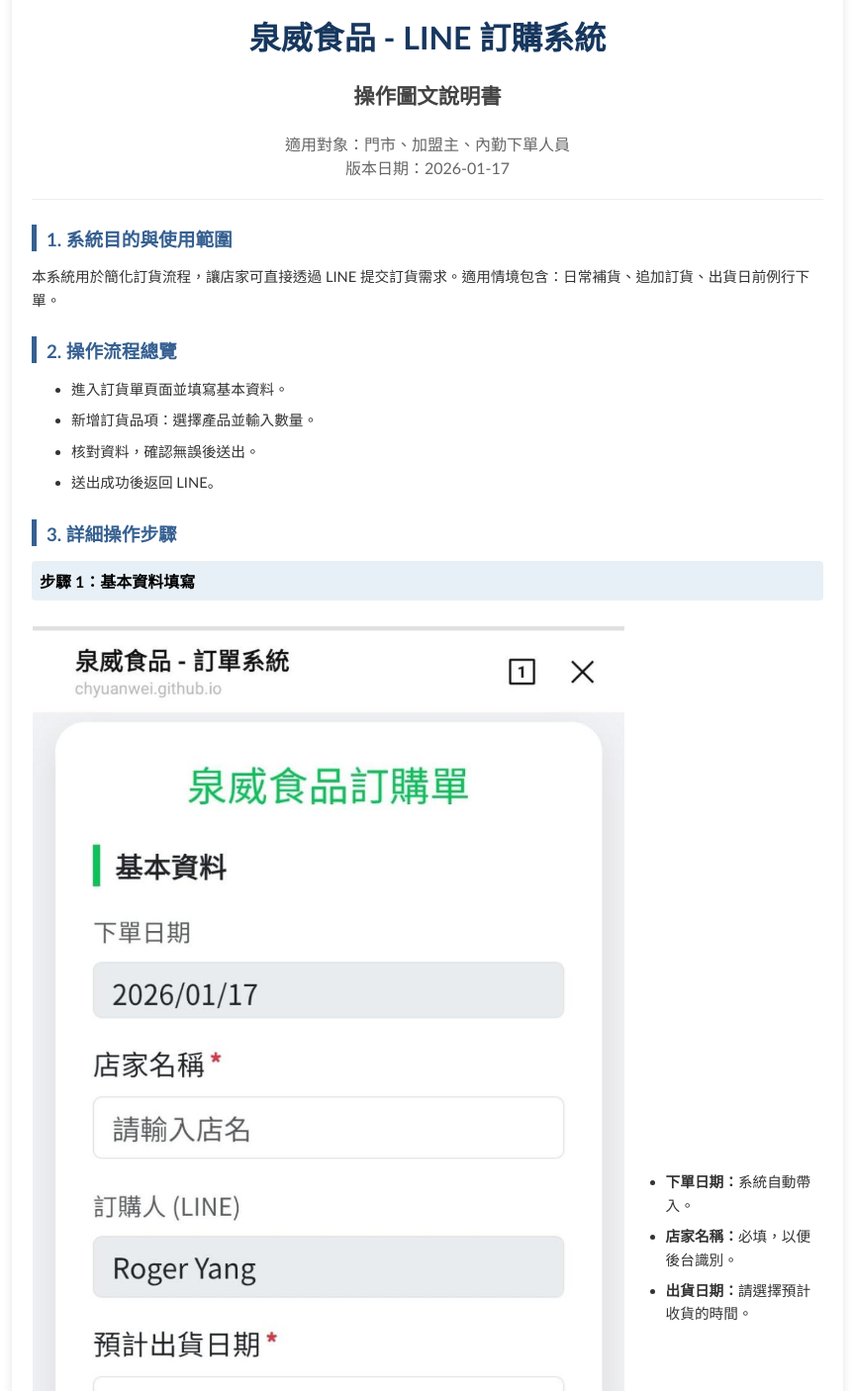
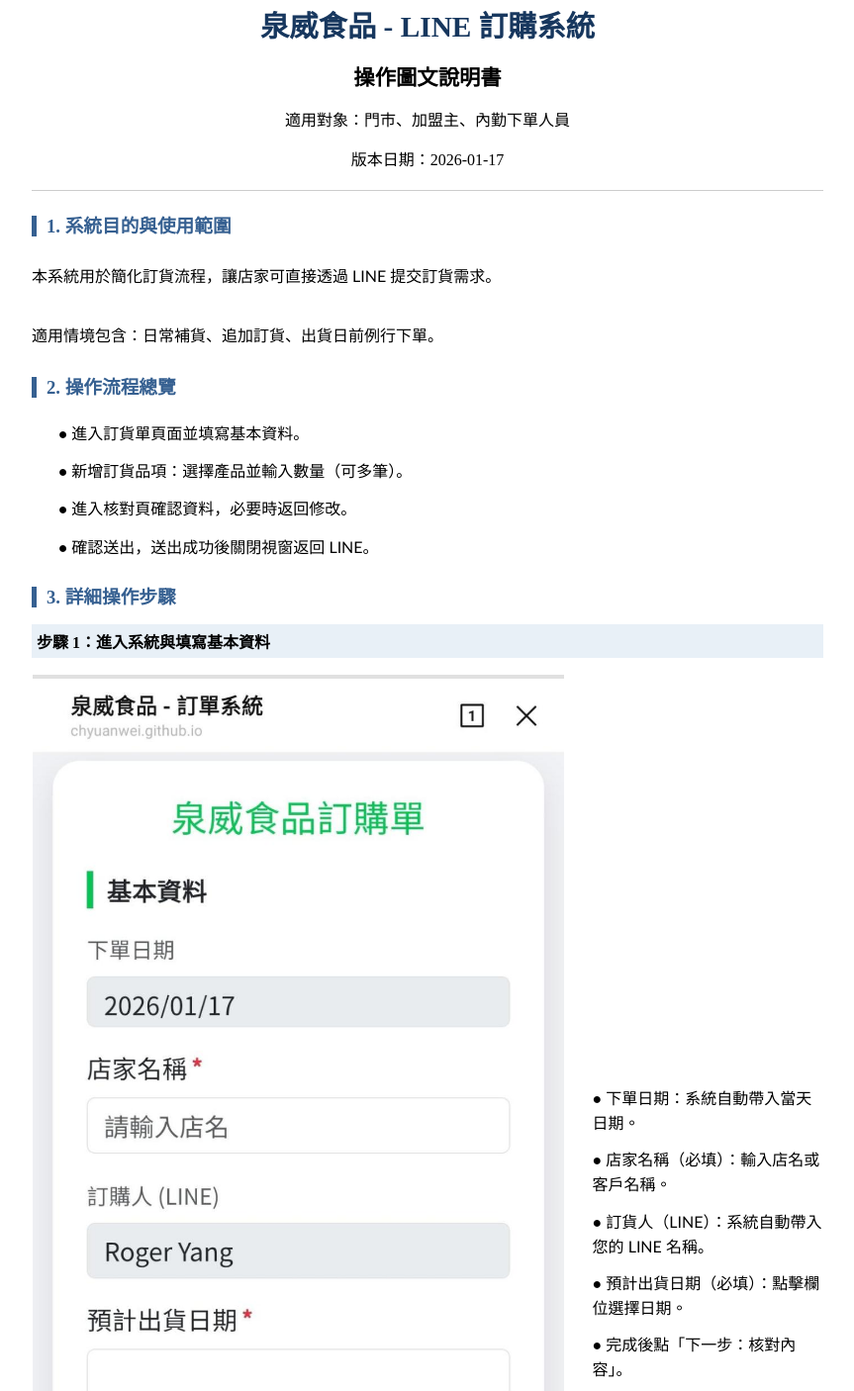
Before and after one commit to chyuanwei/orderform, a plain HTML site: page manual.html in a window 1280 px wide. Shown: the part 17-1423 px from the top of the page at 99% size, without its empty margins (208-1071 px from the left). Drawn offline with Linux system fonts and the light colour scheme; a web font is replaced by a local one.

Commit message:
Update manual.html

```diff
--- a/manual.html
+++ b/manual.html
@@ -1,125 +1,169 @@
-<!DOCTYPE html>
-<html lang="zh-Hant">
+<html>
+
 <head>
-  <meta charset="UTF-8">
+  <meta content="text/html; charset=UTF-8" http-equiv="content-type">
   <meta name="viewport" content="width=device-width, initial-scale=1.0">
-  <title>泉威食品 - 操作說明書</title>
   <style type="text/css">
     @import url(https://themes.googleusercontent.com/fonts/css?kit=fpjTOVmNbO4Lz34iLyptLTi9jKYd1gJzj5O2gWsEpXol-nTHck7FFkZplK5meosG);
 
-    /* --- RWD 核心補強 --- */
-    body {
-      margin: 0;
-      padding: 0;
-      background-color: #f4f4f4;
-      font-family: "Calibri", "微軟正黑體", sans-serif;
-    }
+    /* --- RWD 核心補強 CSS --- */
 
-    .doc-content {
-      max-width: 800px;
-      margin: 0 auto !important;
-      padding: 20px !important;
-      background-color: #ffffff;
-      box-shadow: 0 0 10px rgba(0,0,0,0.1);
-    }
-
+    /* 1. 基礎重設：讓圖片不超過螢幕 */
     img {
       max-width: 100% !important;
       height: auto !important;
-      display: block;
-      margin: 10px auto;
     }
 
-    table {
+    /* 2. 容器優化：移除固定外邊距 */
+    .doc-content {
+      max-width: 800px; /* 限制電腦版最大寬度 */
+      margin: 0 auto !important;
+      padding: 20px !important; /* 手機版內縮 */
+      background-color: #ffffff;
+    }
+
+    /* 3. 表格響應式處理 */
+    .c2 {
       width: 100% !important;
       border-collapse: collapse;
-      margin: 15px 0;
     }
 
-    /* 手機版自動堆疊 */
+    /* 當螢幕小於 768px (手機/平板) 時執行以下動作 */
     @media (max-width: 768px) {
-      td {
+      /* 讓表格單元格變成區塊元素，實現自動堆疊 */
+      .c17, .c10, .c28, .c33 {
         display: block !important;
         width: 100% !important;
-        box-sizing: border-box;
+        padding: 10px 0 !important;
       }
-      .c17, .c10, .c28, .c33 {
-        width: 100% !important;
-        padding: 10px !important;
-      }
-      span[style*="width"] {
+
+      /* 移除圖片外層多餘的固定寬度 */
+      span[style*="width"], img[style*="width"] {
         width: 100% !important;
         height: auto !important;
       }
+
+      /* 讓文字居中顯示（可選） */
+      .c21 {
+        text-align: center !important;
+      }
     }
 
-    /* --- 樣式微調 --- */
-    .c34 { font-size: 24pt; font-weight: 700; color: #17375e; text-align: center; margin: 10px 0; }
-    .c27 { font-size: 16pt; font-weight: 700; text-align: center; color: #444; }
-    .c26 { font-size: 14pt; font-weight: 700; color: #366091; border-left: 5px solid #366091; padding-left: 10px; margin-top: 25px; display: block; }
-    .c14 { font-size: 12pt; font-weight: 700; background: #e8f0f7; padding: 8px; margin-top: 15px; border-radius: 4px; }
-    .c0 { font-size: 11pt; line-height: 1.6; color: #333; }
-    li { margin-bottom: 8px; }
-    hr { border: 0; border-top: 1px solid #eee; margin: 20px 0; }
+    /* --- 以下保留您原始的 Google Docs 樣式並微調 --- */
+
+    ul.lst-kix_list_1-0, ol.lst-kix_list_3-0, ul.lst-kix_list_5-7, ul.lst-kix_list_5-8,
+    ul.lst-kix_list_5-5, ul.lst-kix_list_5-6, ul.lst-kix_list_1-3, ul.lst-kix_list_5-0,
+    ul.lst-kix_list_1-4, ul.lst-kix_list_1-1, ul.lst-kix_list_1-2, ul.lst-kix_list_5-3,
+    ul.lst-kix_list_1-7, ul.lst-kix_list_5-4, ul.lst-kix_list_1-8, ul.lst-kix_list_5-1,
+    ul.lst-kix_list_1-5, ul.lst-kix_list_5-2, ul.lst-kix_list_1-6, ol.lst-kix_list_6-0,
+    ol.lst-kix_list_2-0, ul.lst-kix_list_4-8, ul.lst-kix_list_4-6, ul.lst-kix_list_4-7,
+    ul.lst-kix_list_4-0, ul.lst-kix_list_4-1, ul.lst-kix_list_4-4, ul.lst-kix_list_4-5,
+    ul.lst-kix_list_4-2, ul.lst-kix_list_4-3, ul.lst-kix_list_3-7, ul.lst-kix_list_3-8,
+    ul.lst-kix_list_3-1, ul.lst-kix_list_3-2, ul.lst-kix_list_3-5, ul.lst-kix_list_3-6,
+    ul.lst-kix_list_3-3, ul.lst-kix_list_3-4, ul.lst-kix_list_6-6, ul.lst-kix_list_6-7,
+    ul.lst-kix_list_6-4, ul.lst-kix_list_2-8, ul.lst-kix_list_6-5, ul.lst-kix_list_6-8,
+    ul.lst-kix_list_2-2, ul.lst-kix_list_2-3, ul.lst-kix_list_2-1, ul.lst-kix_list_6-2,
+    ul.lst-kix_list_2-6, ul.lst-kix_list_6-3, ul.lst-kix_list_2-7, ul.lst-kix_list_2-4,
+    ul.lst-kix_list_6-1, ul.lst-kix_list_2-5 {
+      list-style-type: none;
+      padding: 0;
+      margin: 0;
+    }
+
+    .lst-kix_list_3-0>li:before { content: "" counter(lst-ctn-kix_list_3-0, decimal) ". " }
+    .lst-kix_list_6-0>li:before { content: "" counter(lst-ctn-kix_list_6-0, decimal) ". " }
+    .lst-kix_list_2-0>li:before { content: "" counter(lst-ctn-kix_list_2-0, decimal) ". " }
+    .lst-kix_list_5-0>li:before, .lst-kix_list_4-0>li:before, .lst-kix_list_1-0>li:before { content: "\0025cf   " }
+
+    ol { counter-reset: lst-ctn-kix_list_3-0 0 lst-ctn-kix_list_6-0 0 lst-ctn-kix_list_2-0 0; }
+    li { counter-increment: lst-ctn-kix_list_3-0; } /* 簡化計數邏輯 */
+
+    .c7, .c19, .c4, .c16, .c22, .c15 { margin-left: 20pt; padding: 5pt 0; line-height: 1.5; }
+    .c0, .c11, .c12 { font-family: "Calibri", "微軟正黑體"; font-size: 12pt; }
+    .c34 { font-size: 22pt; font-weight: 700; color: #17375e; }
+    .c27 { font-size: 16pt; font-weight: 700; }
+    .c26 { font-size: 14pt; font-weight: 700; color: #366091; border-left: 5px solid #366091; padding-left: 10px; }
+    .c14 { font-size: 12pt; font-weight: 700; background: #e8f0f7; padding: 5px; display: block; }
+    .c24, .c25, .c20, .c30, .c1 { text-align: center; }
+    .c31 { padding: 10px 0; }
+    hr { border: 0; border-top: 1px solid #ccc; margin: 20px 0; }
+
   </style>
 </head>
 
 <body class="doc-content">
-  <div class="c24">
-    <p class="c34">泉威食品 - LINE 訂購系統</p>
-    <p class="c27">操作圖文說明書</p>
-    <p style="text-align: center; color: #666;">
-      適用對象：門市、加盟主、內勤下單人員<br>
-      版本日期：2026-01-17
-    </p>
-  </div>
+  <p class="c24"><span class="c34">泉威食品 - LINE 訂購系統</span></p>
+  <p class="c25"><span class="c27">操作圖文說明書</span></p>
+  <p class="c20">
+    <span class="c23">適用對象：門市、加盟主、內勤下單人員</span>
+  </p>
+  <p class="c30"><span class="c23">版本日期：2026-01-17</span></p>
   <hr>
 
-  <span class="c26">1. 系統目的與使用範圍</span>
-  <p class="c0">本系統用於簡化訂貨流程，讓店家可直接透過 LINE 提交訂貨需求。適用情境包含：日常補貨、追加訂貨、出貨日前例行下單。</p>
+  <p class="c18"><span class="c26">1. 系統目的與使用範圍</span></p>
+  <p class="c31">
+    <span class="c12">本系統用於簡化訂貨流程，讓店家可直接透過 LINE 提交訂貨需求。</span>
+  </p>
+  <p class="c31">
+    <span class="c12">適用情境包含：日常補貨、追加訂貨、出貨日前例行下單。</span>
+  </p>
 
-  <span class="c26">2. 操作流程總覽</span>
-  <ul class="c0">
-    <li>進入訂貨單頁面並填寫基本資料。</li>
-    <li>新增訂貨品項：選擇產品並輸入數量。</li>
-    <li>核對資料，確認無誤後送出。</li>
-    <li>送出成功後返回 LINE。</li>
+  <p class="c18"><span class="c26">2. 操作流程總覽</span></p>
+  <ul class="c3 lst-kix_list_5-0 start">
+    <li class="c7 li-bullet-0"><span class="c0">進入訂貨單頁面並填寫基本資料。</span></li>
+    <li class="c16 li-bullet-0"><span class="c0">新增訂貨品項：選擇產品並輸入數量（可多筆）。</span></li>
+    <li class="c16 li-bullet-0"><span class="c0">進入核對頁確認資料，必要時返回修改。</span></li>
+    <li class="c15 li-bullet-0"><span class="c0">確認送出，送出成功後關閉視窗返回 LINE。</span></li>
   </ul>
 
-  <span class="c26">3. 詳細操作步驟</span>
+  <p class="c18"><span class="c26">3. 詳細操作步驟</span></p>
 
-  <div class="c14">步驟 1：基本資料填寫</div>
-  <table>
+  <p class="c13"><span class="c14">步驟 1：進入系統與填寫基本資料</span></p>
+  <table class="c2">
     <tr>
       <td class="c17">
-        <img src="images/image1.jpg" alt="步驟1圖示">
+        <p class="c21">
+          <img alt="步驟1圖片" src="images/image1.jpg">
+        </p>
       </td>
       <td class="c10">
-        <ul class="c0">
-          <li><strong>下單日期：</strong>系統自動帶入。</li>
-          <li><strong>店家名稱：</strong>必填，以便後台識別。</li>
-          <li><strong>出貨日期：</strong>請選擇預計收貨的時間。</li>
+        <ul class="c3 lst-kix_list_5-0">
+          <li class="c19 li-bullet-0"><span class="c0">下單日期：系統自動帶入當天日期。</span></li>
+          <li class="c4 li-bullet-0"><span class="c0">店家名稱（必填）：輸入店名或客戶名稱。</span></li>
+          <li class="c4 li-bullet-0"><span class="c0">訂貨人（LINE）：系統自動帶入您的 LINE 名稱。</span></li>
+          <li class="c4 li-bullet-0"><span class="c0">預計出貨日期（必填）：點擊欄位選擇日期。</span></li>
+          <li class="c22 li-bullet-0"><span class="c0">完成後點「下一步：核對內容」。</span></li>
         </ul>
       </td>
     </tr>
   </table>
+  <p class="c1"><span class="c8">圖 1. 基本資料與訂貨項目</span></p>
 
-  <div class="c14">步驟 2：品項選擇</div>
-  <table>
+  <p class="c13"><span class="c14">步驟 2：選擇訂貨品項（下拉清單）</span></p>
+  <table class="c2">
     <tr>
       <td class="c28">
-        <img src="images/image3.jpg" alt="步驟2圖示">
+        <p class="c21">
+          <img alt="步驟2圖片" src="images/image3.jpg">
+        </p>
       </td>
       <td class="c33">
-        <ul class="c0">
-          <li>點選品項即可加入清單。</li>
-          <li>右側勾選標誌表示已選取。</li>
+        <ul class="c3 lst-kix_list_5-0">
+          <li class="c19 li-bullet-0"><span class="c0">點選品項文字列即可選擇該品項。</span></li>
+          <li class="c4 li-bullet-0"><span class="c0">右側勾點代表選取狀態。</span></li>
+          <li class="c22 li-bullet-0"><span class="c0">可上下滑動清單尋找所需品項。</span></li>
         </ul>
       </td>
     </tr>
   </table>
+  <p class="c1"><span class="c8">圖 2. 品項下拉選單</span></p>
 
-  <hr>
-  <p style="text-align: center; color: #999; font-size: 10pt;">© 2026 泉威食品 版權所有</p>
+  <p class="c18"><span class="c26">4. 注意事項</span></p>
+  <ul class="c3 lst-kix_list_5-0">
+    <li class="c7 li-bullet-0"><span class="c0">星號（*）欄位為必填，未填寫將無法進入下一步。</span></li>
+    <li class="c16 li-bullet-0"><span class="c0">送出後如需更改，請聯繫客服或於 LINE 補充說明。</span></li>
+    <li class="c15 li-bullet-0"><span class="c0">若畫面讀取過久，請檢查網路狀態並重新進入。</span></li>
+  </ul>
 </body>
+
 </html>
```
